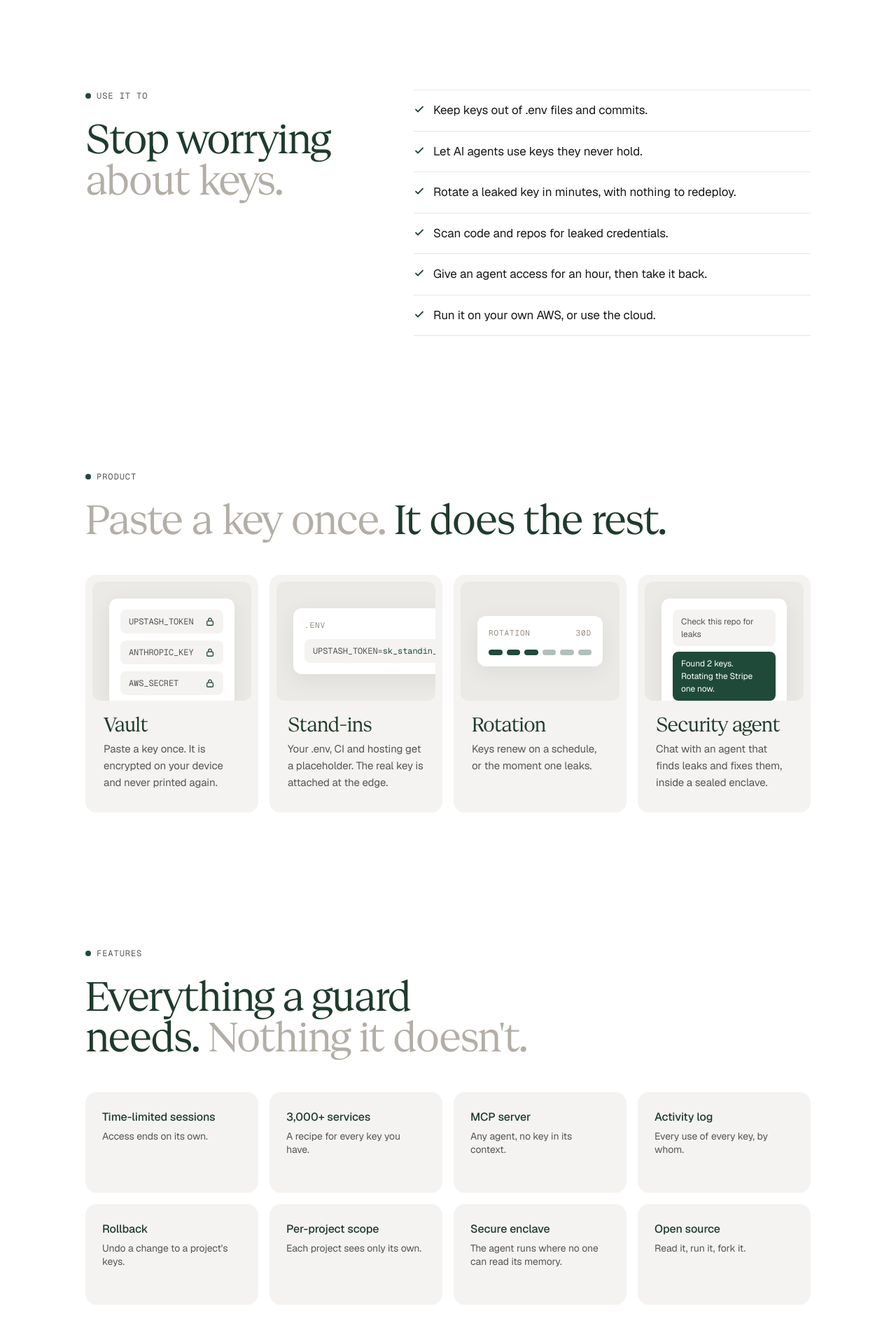
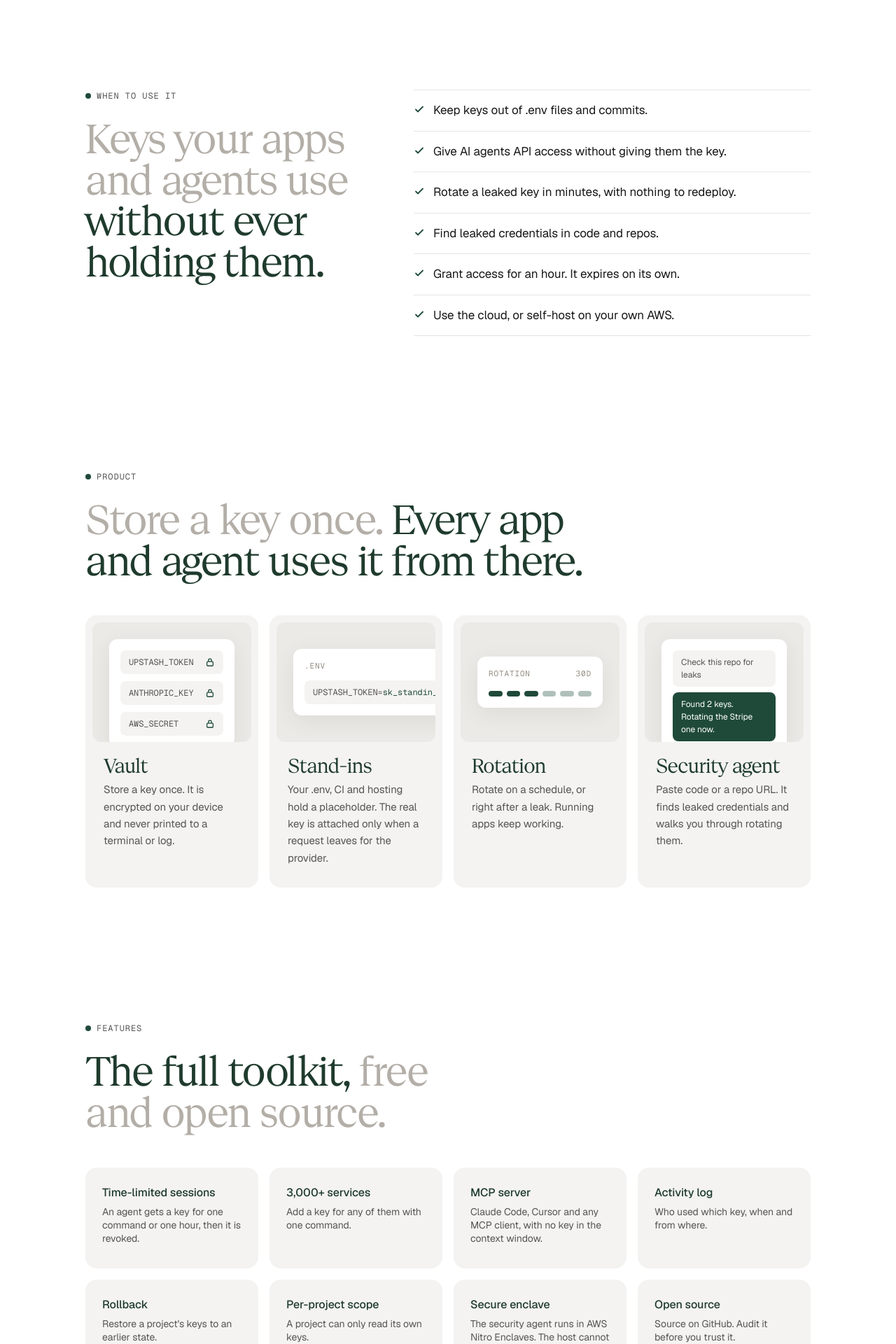
Before and after one commit to Munasco/sikrets, a Next.js app: page / in a window 1280 px wide. Shown: the part 960-2880 px from the top of the page at 70% size. Built offline with nearby package versions, Linux system fonts and the light colour scheme.

Commit message:
Plainer product and feature copy

```diff
--- a/app/page.tsx
+++ b/app/page.tsx
@@ -29,29 +29,29 @@ const nav = [
 /** What people reach for Sikrets to do. One line each; no claim is repeated elsewhere on the page. */
 const uses = [
   "Keep keys out of .env files and commits.",
-  "Let AI agents use keys they never hold.",
+  "Give AI agents API access without giving them the key.",
   "Rotate a leaked key in minutes, with nothing to redeploy.",
-  "Scan code and repos for leaked credentials.",
-  "Give an agent access for an hour, then take it back.",
-  "Run it on your own AWS, or use the cloud.",
+  "Find leaked credentials in code and repos.",
+  "Grant access for an hour. It expires on its own.",
+  "Use the cloud, or self-host on your own AWS.",
 ]
 
 const products = [
-  { art: <VaultArt />, title: "Vault", body: "Paste a key once. It is encrypted on your device and never printed again." },
-  { art: <StandInArt />, title: "Stand-ins", body: "Your .env, CI and hosting get a placeholder. The real key is attached at the edge." },
-  { art: <RotateArt />, title: "Rotation", body: "Keys renew on a schedule, or the moment one leaks." },
-  { art: <AgentArt />, title: "Security agent", body: "Chat with an agent that finds leaks and fixes them, inside a sealed enclave." },
+  { art: <VaultArt />, title: "Vault", body: "Store a key once. It is encrypted on your device and never printed to a terminal or log." },
+  { art: <StandInArt />, title: "Stand-ins", body: "Your .env, CI and hosting hold a placeholder. The real key is attached only when a request leaves for the provider." },
+  { art: <RotateArt />, title: "Rotation", body: "Rotate on a schedule, or right after a leak. Running apps keep working." },
+  { art: <AgentArt />, title: "Security agent", body: "Paste code or a repo URL. It finds leaked credentials and walks you through rotating them." },
 ]
 
 const features = [
-  ["Time-limited sessions", "Access ends on its own."],
-  ["3,000+ services", "A recipe for every key you have."],
-  ["MCP server", "Any agent, no key in its context."],
-  ["Activity log", "Every use of every key, by whom."],
-  ["Rollback", "Undo a change to a project's keys."],
-  ["Per-project scope", "Each project sees only its own."],
-  ["Secure enclave", "The agent runs where no one can read its memory."],
-  ["Open source", "Read it, run it, fork it."],
+  ["Time-limited sessions", "An agent gets a key for one command or one hour, then it is revoked."],
+  ["3,000+ services", "Add a key for any of them with one command."],
+  ["MCP server", "Claude Code, Cursor and any MCP client, with no key in the context window."],
+  ["Activity log", "Who used which key, when and from where."],
+  ["Rollback", "Restore a project's keys to an earlier state."],
+  ["Per-project scope", "A project can only read its own keys."],
+  ["Secure enclave", "The security agent runs in AWS Nitro Enclaves. The host cannot read its memory."],
+  ["Open source", "Source on GitHub. Audit it before you trust it."],
 ]
 
 const providers = ["Upstash", "Anthropic", "AWS", "OpenAI", "Cloudflare", "Neon", "Resend", "Supabase"]
@@ -139,8 +139,8 @@ export default function LandingPage() {
         <section className="py-16 md:py-24">
           <Container className="grid gap-10 md:grid-cols-[1fr_1.4fr] md:gap-16">
             <Reveal>
-              <Headline eyebrow="Use it to">
-                <b>Stop worrying</b> about keys.
+              <Headline eyebrow="When to use it">
+                Keys your apps and agents use <b>without ever holding them.</b>
               </Headline>
             </Reveal>
             <Reveal delay={80}>
@@ -161,7 +161,7 @@ export default function LandingPage() {
           <Container>
             <Reveal>
               <Headline eyebrow="Product">
-                Paste a key once. <b>It does the rest.</b>
+                Store a key once. <b>Every app and agent uses it from there.</b>
               </Headline>
             </Reveal>
             <div className="mt-12 grid grid-cols-1 gap-4 sm:grid-cols-2 lg:grid-cols-4">
@@ -179,7 +179,7 @@ export default function LandingPage() {
           <Container>
             <Reveal>
               <Headline eyebrow="Features">
-                <b>Everything a guard needs.</b> Nothing it doesn't.
+                <b>The full toolkit,</b> free and open source.
               </Headline>
             </Reveal>
             <Reveal className="mt-12" delay={80}>
@@ -260,7 +260,7 @@ export default function LandingPage() {
           <div className="relative overflow-hidden rounded-2xl bg-sand md:rounded-[20px]">
             <Image src="/landing/road.jpg" alt="A road winding through an autumn forest with fog in the valleys" fill sizes="100vw" className="object-cover object-[60%_center]" />
             <Reveal className="relative flex min-h-[560px] flex-col items-center px-5 pt-16 text-center md:min-h-[680px] md:pt-24">
-              <h2 className="display mx-auto max-w-3xl text-balance text-[2.6rem] text-forest sm:text-5xl md:text-[4rem]">Put a guard on your keys.</h2>
+              <h2 className="display mx-auto max-w-3xl text-balance text-[2.6rem] text-forest sm:text-5xl md:text-[4rem]">Store your first key in a minute.</h2>
               <div className="mt-8">
                 <HeroButton href={waitlistUrl}>Get started</HeroButton>
               </div>
```
